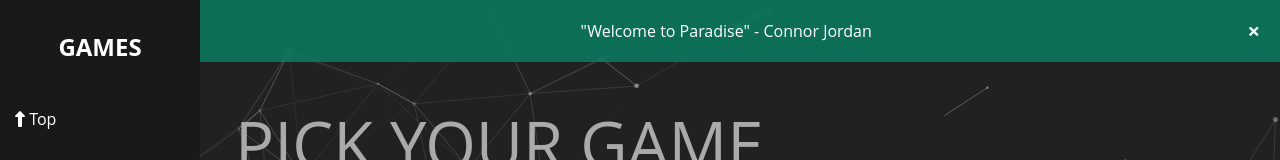
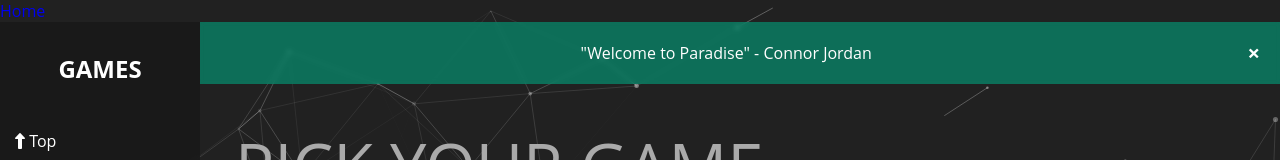
Before and after one commit to ComputerConnor/game-page, a plain HTML site: page index.html in a window 1280 px wide. Shown: the top 160 px of the page. Drawn offline with Linux system fonts and the light colour scheme.

Commit message:
Update index.html

```diff
--- a/index.html
+++ b/index.html
@@ -10,6 +10,10 @@
    <link rel="icon" href="favicon.png" type="image/icon type">
 </head>
 <body>
+   <div class="button" id="button-3">
+    <div id="circle"></div>
+    <a href="redirect.html"> Home</a>
+  </div>
    <div id="particles-js"></div>
    <div class="wrapper">
       <div class="sidebar">
```
